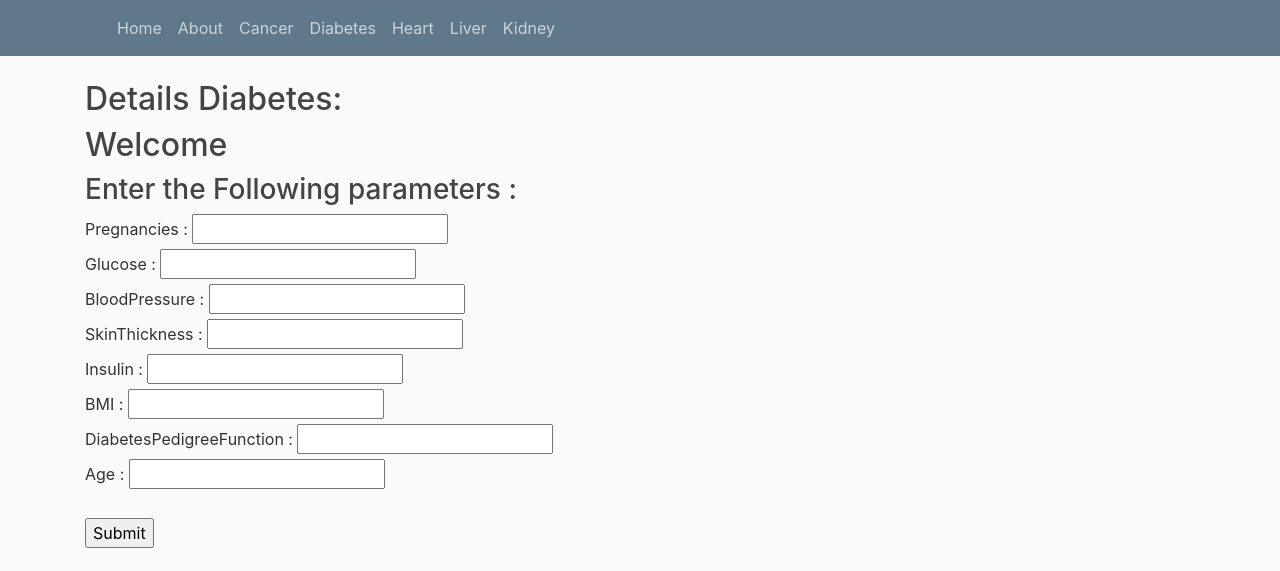
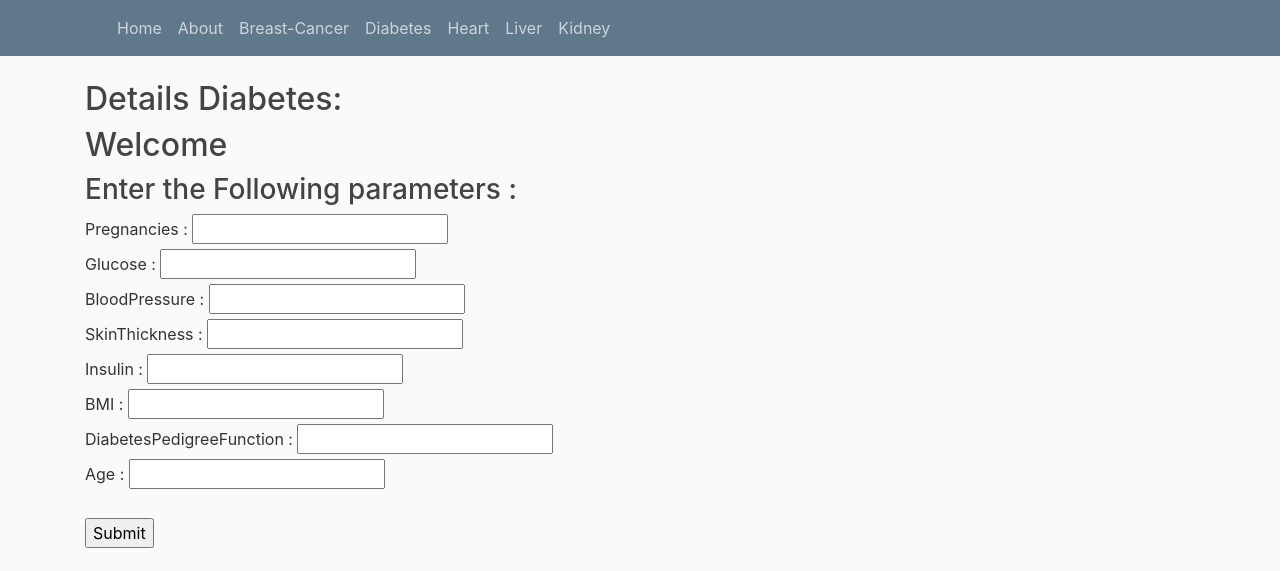
Before and after one commit to Jaybagrecha/Medical_app, a Flask app: page /diabetes in a window 1280 px wide. Shown: the top 571 px of the page. Run offline with Flask 2, Linux system fonts and the light colour scheme; some libraries are stand-ins or nearby versions.

Commit message:
Update diabetes.html

```diff
--- a/template/diabetes.html
+++ b/template/diabetes.html
@@ -34,7 +34,7 @@
         <div class="navbar-nav mr-auto">
           <a class="nav-item nav-link" href="/">Home</a>
           <a class="nav-item nav-link" href="/about">About</a>
-          <a class="nav-item nav-link" href="/cancer">Cancer</a>
+          <a class="nav-item nav-link" href="/cancer">Breast-Cancer</a>
           <a class="nav-item nav-link" href="/diabetes">Diabetes</a>
           <a class="nav-item nav-link" href="/heart">Heart</a>
           <a class="nav-item nav-link" href="/liver">Liver</a>
```
